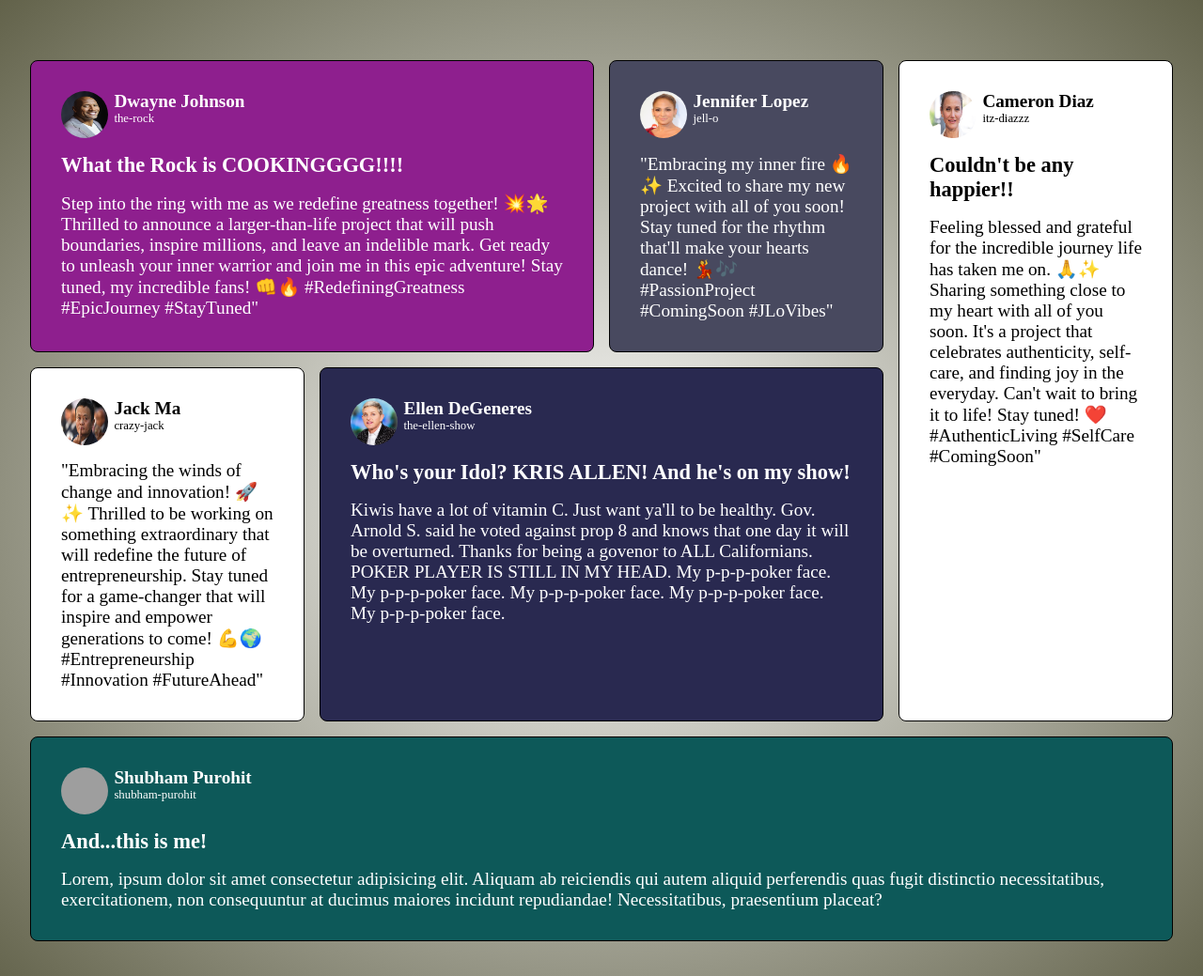
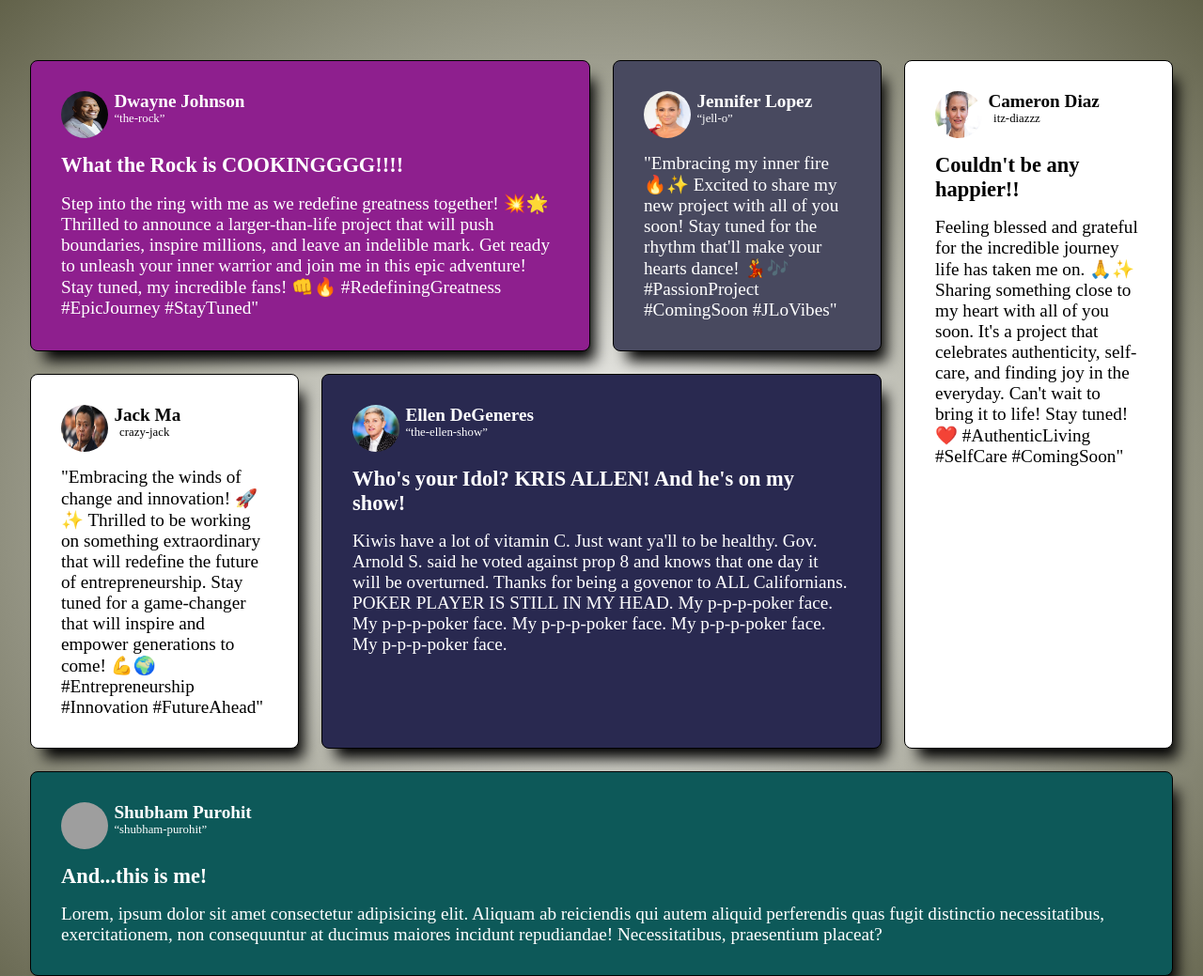
Before and after one commit to shubham-purohit/front-end-projects, a plain HTML site: page grid/index.html in a window 1280 px wide. Shown: the top 1039 px of the page at 94% size. Drawn offline with Linux system fonts and the light colour scheme; grey boxes are pictures that could not be loaded.

Commit message:
box shadow added for grid

```diff
--- a/grid/style.css
+++ b/grid/style.css
@@ -6,6 +6,7 @@
 
 :root {
     --BG_WHITE: white;
+    --SHADOW: 10px 15px 15px -5px black;
 }
 
 body {
@@ -23,6 +24,7 @@ body {
     display: flex;
     flex-direction: column;
     gap: 1rem;
+    box-shadow: var(--SHADOW);
 }
 
 .testimonial-grid {
@@ -73,6 +75,11 @@ img {
     font-size: 0.8rem;
 }
 
+.data-not-found {
+    background-color: crimson;
+    color: crimson;
+}
+
 @media (min-width:950px) {
 
     .grid-col-span {
@@ -91,7 +98,7 @@ img {
 
     .testimonial-grid {
         display: grid;
-        gap: 1rem;
+        gap: 1.5rem;
         grid-template-columns: repeat(4, 1fr);
     }
 
@@ -99,3 +106,15 @@ img {
         font-size: 1.2rem;
     }
 }
+
+.profile p::after {
+    content: close-quote;
+    color: white;
+
+}
+
+.profile p::before {
+    content: open-quote;
+    color: white;
+
+}
```
